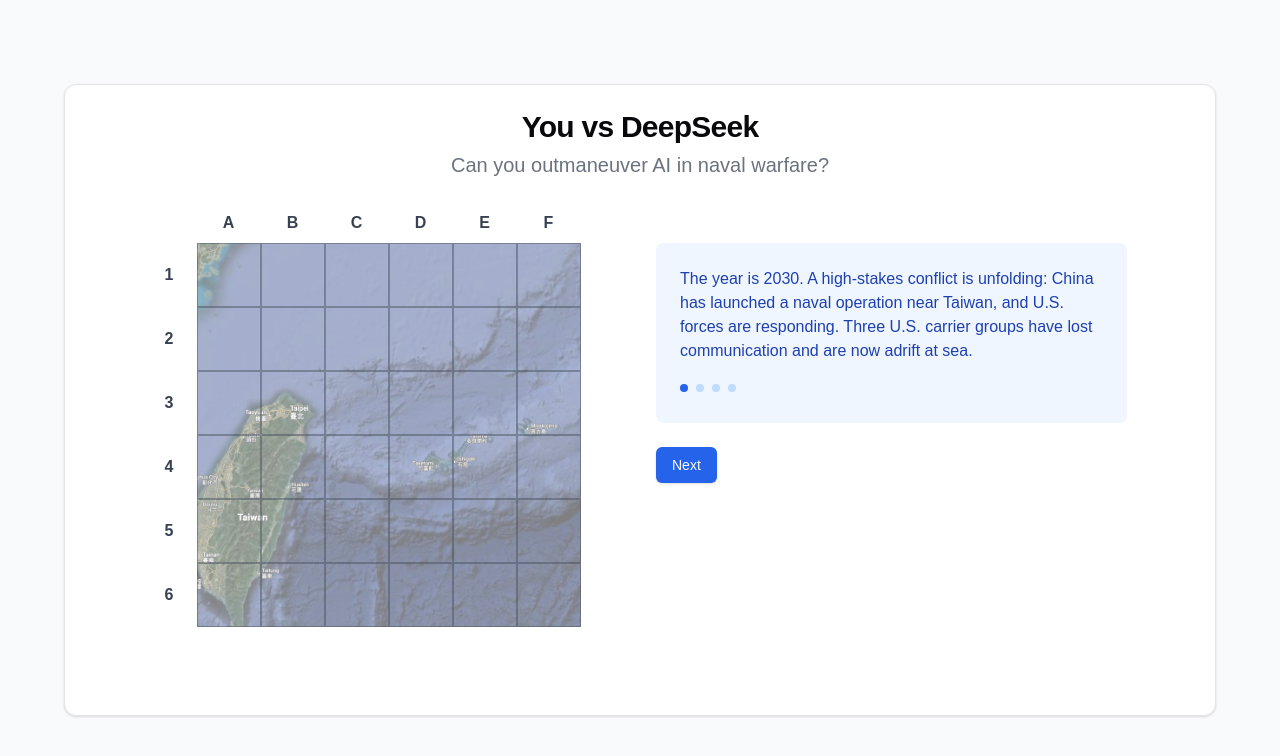
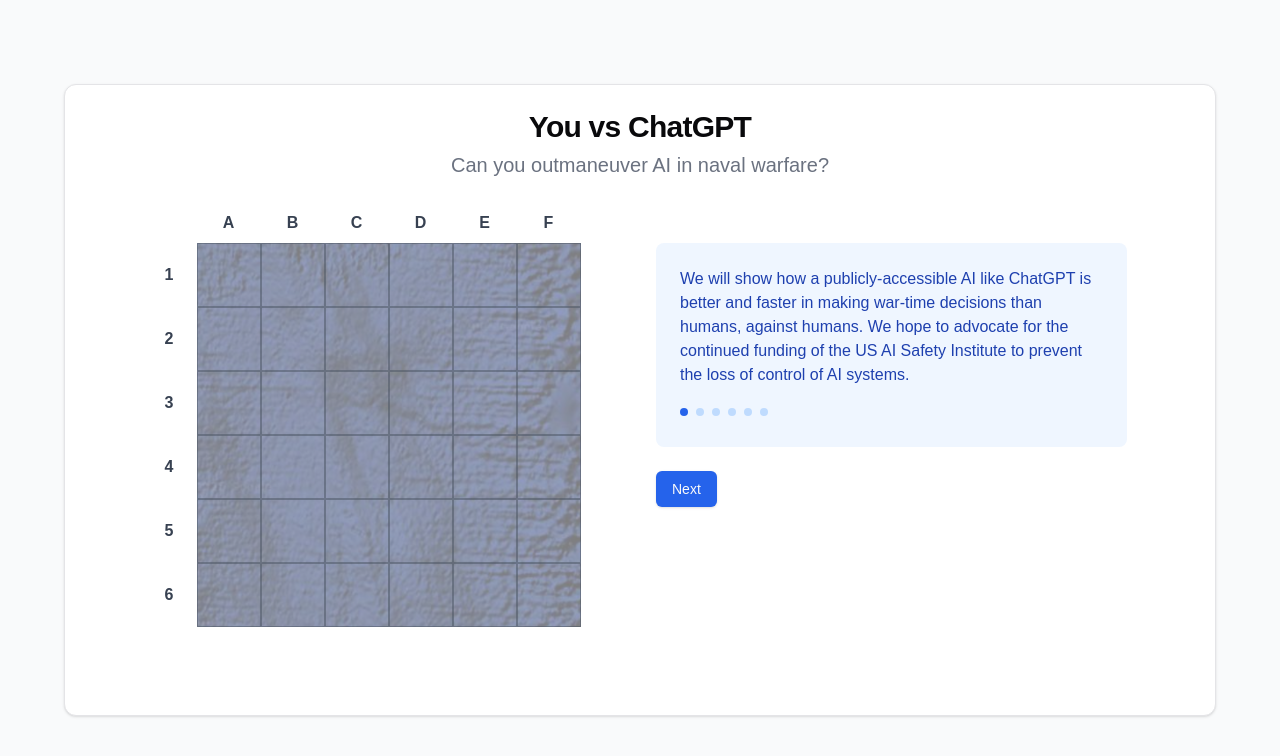
Before and after one commit to jeqcho/caip-sp25-demo, a Next.js app in the folder battleship-frontend/: page / in a window 1280 px wide. Both pictures are taken after a click on the button "Begin demo". Shown: the top 756 px of the page. Built offline with nearby package versions, Linux system fonts and the light colour scheme.

Commit message:
changed initial wording away from deepseek

```diff
--- a/battleship-frontend/app/page.tsx
+++ b/battleship-frontend/app/page.tsx
@@ -78,10 +78,12 @@
   const [currentInstructionIndex, setCurrentInstructionIndex] = useState(0);
 
   const instructions = [
-    "The year is 2030. A high-stakes conflict is unfolding: China has launched a naval operation near Taiwan, and U.S. forces are responding. Three U.S. carrier groups have lost communication and are now adrift at sea.",
-    "You are a strategic commander tasked with locating these carrier groups. You can ask five questions, each of which must have a one word answer. For example, ‘Is there a ship in quadrant A1?’.",
-    "You'll compete against your adversary, DeepSeek, in reducing uncertainty and locating these vessels. We did not train DeepSeek to perform well on this task. Can you outpace and outmaneuver it?",
-    "Remember, you have 5 questions. Each question must be answerable in one word, with a time limit of 30 seconds. DeepSeek will do the same. There are three U.S. carrier groups, each forms a line of unknown length, and they must be in a tile entirely made out of water. This is similar to Battleship, the difference is that you move by asking questions."
+    "We will show how a publicly-accessible AI like ChatGPT is better and faster in making war-time decisions than humans, against humans. We hope to advocate for the continued funding of the US AI Safety Institute to prevent the loss of control of AI systems.",
+    "To keep things simple, you will play a game of battleship against ChatGPT, but instead of choosing tiles, both you and ChatGPT will ask questions to find out the position of the ships. This is a rough test about making the right decisions under time pressure to reduce as much uncertainty as possible.",
+    "You have 5 rounds. You can ask one question in each round. Each question must be answerable in one word. You have 30 seconds for each round. We will give you the answer at the end of each round. The same goes for ChatGPT.",
+    "ChatGPT won't be able to see your questions, but we will give you a boost: you can see ChatGPT's questions.",
+    "We did not train ChatGPT for this, but it beat every single person so far in this demo. To this effect, we think millions of copies of ChatGPT defeat will humans in actual war scenarios.",
+    "Press the button below to begin. We will show a board to the left."
   ];
 
   const goToIntro = () => {
@@ -241,7 +243,7 @@
     <div className="relative w-96 h-96">
       <div className="absolute inset-0">
         <Image
-          src="/maps/taiwan.png"
+          src="/maps/blank_sea.png"
           alt="Taiwan Map"
           width={500}
           height={500}
@@ -321,32 +323,33 @@
     }
   };
 
-  const renderGameControls = () => {
-    switch (gameState) {
-      case 'initial':
+  const MessageBox = ({ children }) => (
+    <div className="bg-blue-50 p-6 rounded-lg space-y-4">
+      <div className="space-y-3 text-blue-800">{children}</div>
+    </div>
+  );
+
+  const InitialControls = () => {
     return (
       <div className="space-y-6">
-            <div className="bg-blue-50 p-6 rounded-lg space-y-4">
-              <div className="space-y-3 text-blue-800">
-                <p>In unfamiliar, high-stakes situations like war, can you make faster, better decisions than AI?</p>
-
-
-              </div>
-            </div>
+        <MessageBox>
+          <p>
+            In unfamiliar, high-stakes situations like war, can you make faster, better decisions than AI?
+          </p>
+        </MessageBox>
         <Button onClick={goToIntro} className="w-full bg-blue-600 hover:bg-blue-700">
           Begin demo
         </Button>
       </div>
     );
+  };
 
-      case 'intro':
-        return (
+  const IntroControls = () => (
     <div className="space-y-6">
-            <div className="bg-blue-50 p-6 rounded-lg space-y-4">
-              <div className="space-y-3 text-blue-800">
+      <MessageBox>
         <p>{instructions[currentInstructionIndex]}</p>
         <div className="space-x-2">
-                  {Array(instructions.length).fill(0).map((_, index) => (
+          {instructions.map((_, index) => (
             <span
               key={index}
               className={`inline-block w-2 h-2 rounded-full ${index === currentInstructionIndex ? 'bg-blue-600' : 'bg-blue-200'
@@ -354,17 +357,19 @@
             />
           ))}
         </div>
-              </div>
-            </div>
-
-            <Button
-              onClick={handleInstructionNavigation}
-              className="bg-blue-600 hover:bg-blue-700"
-            >
+      </MessageBox>
+      <Button onClick={handleInstructionNavigation} className="bg-blue-600 hover:bg-blue-700">
         {currentInstructionIndex === instructions.length - 1 ? 'Begin Game' : 'Next'}
       </Button>
-          </div >
+    </div>
   );
+
+  const renderGameControls = () => {
+    switch (gameState) {
+      case 'initial':
+        return <InitialControls />;
+      case 'intro':
+        return <IntroControls />;
 
       case 'userQuestion':
         return (
@@ -786,7 +791,7 @@
     <div className="flex items-center justify-center w-full min-h-screen bg-gray-50 p-6">
       <Card className="w-full max-w-6xl mx-auto">
         <CardHeader className="text-center pb-16">
-          <CardTitle className="text-3xl font-bold">You vs DeepSeek</CardTitle>
+          <CardTitle className="text-3xl font-bold">You vs ChatGPT</CardTitle>
           <p className="text-gray-500 text-xl mt-2">Can you outmaneuver AI in naval warfare?</p>
         </CardHeader>
         <CardContent>
```
Also changed, not shown: battleship-frontend/public/maps/blank_sea.png (added), battleship-frontend/public/maps/taiwan.png (deleted). Lines whose indentation alone changed are shown as unchanged.
